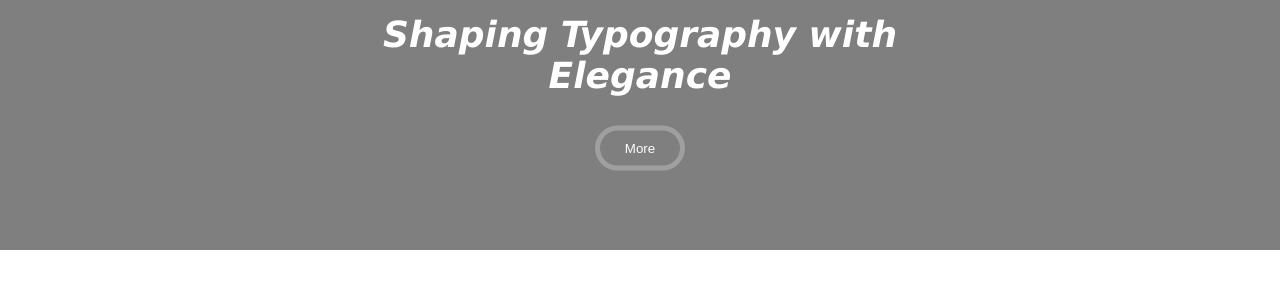
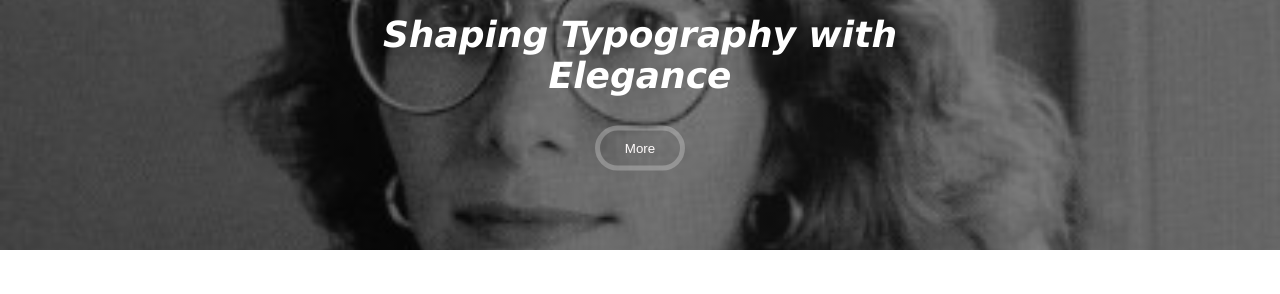
Before and after one commit to nic-gdes/create-a-tribute-page-Magda089, a plain HTML site: page index.html in a window 1280 px wide. Shown: the part 150-444 px from the top of the page. Drawn offline with Linux system fonts and the light colour scheme; the site is published under a folder, as on GitHub Pages, so addresses that start at the root find nothing.

Commit message:
Last changes

```diff
--- a/style.css
+++ b/style.css
@@ -5,7 +5,7 @@ body, html {
 }
 
 .hero-image {
-    background-image: linear-gradient(rgba(0, 0, 0, 0.5), rgba(0, 0, 0, 0.5)), url("/src/carol\ twomb.jpeg");
+    background-image: linear-gradient(rgba(0, 0, 0, 0.5), rgba(0, 0, 0, 0.5)), url("./src/carol\ twomb.jpeg");
     height: 50%;
     background-position: 25% 15% ;
     background-repeat: no-repeat;
```
